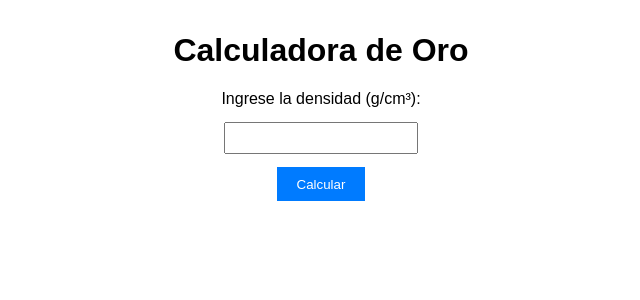
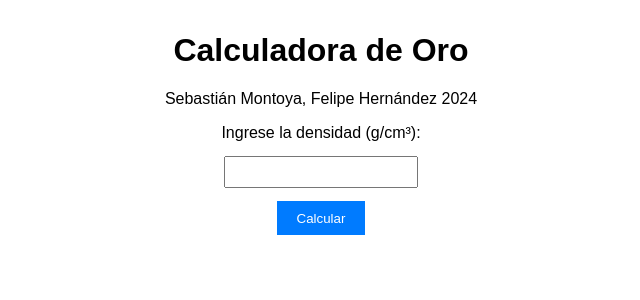
Before and after one commit to smontoyah/gold_calculator, a Flask app: page / in a window 1280 px wide. Shown: the top 300 px of the page, without its empty margins (319-959 px from the left). Run offline with Flask 3, Linux system fonts and the light colour scheme.

Commit message:
nombres added

```diff
--- a/templates/index.html
+++ b/templates/index.html
@@ -13,6 +13,7 @@
 </head>
 <body>
     <h1>Calculadora de Oro</h1>
+    <p>Sebastián Montoya, Felipe Hernández 2024</p>
     <form id="form">
         <label for="densidad">Ingrese la densidad (g/cm³):</label><br>
         <input type="number" step="0.01" id="densidad" name="densidad" required><br>
```
